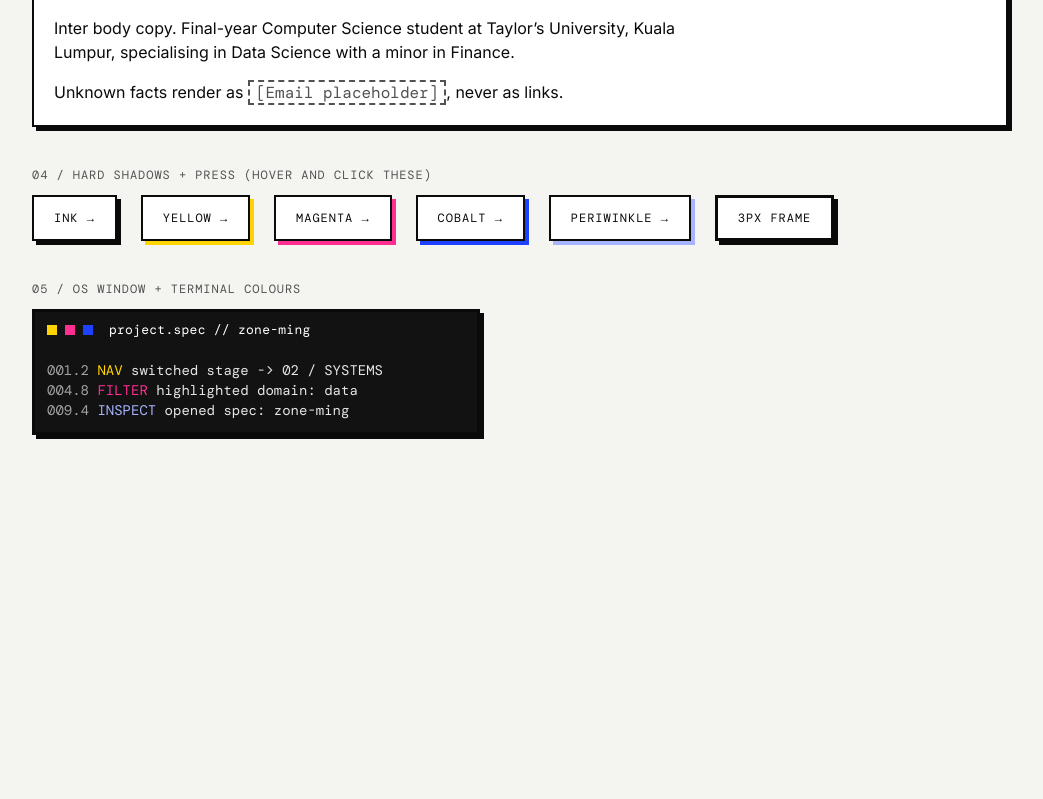
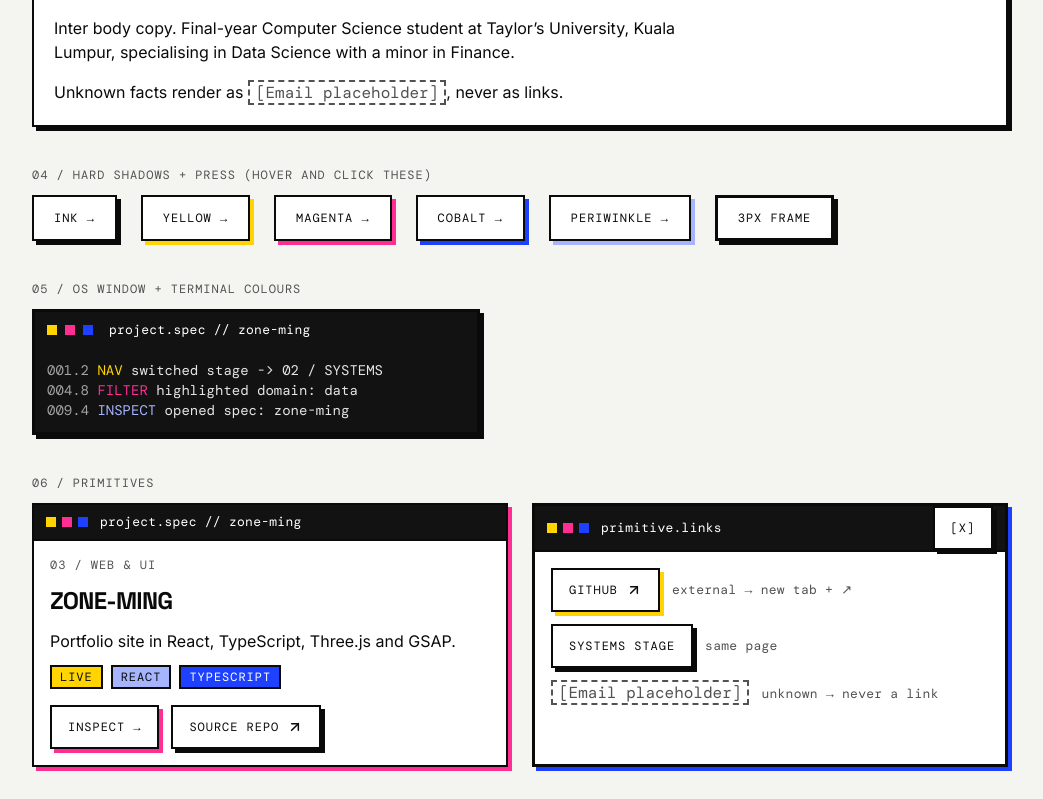
Before and after one commit to MaosterM/MingFolio, a React (Vite) app: page / in a window 1280 px wide. Shown: the part 633-1432 px from the top of the page, without its empty margins (120-1163 px from the left). Before the commit the page ends 1100 px from the top, so only its background shows below. Built offline with nearby package versions, Linux system fonts and the light colour scheme.

Commit message:
feat(ui): add card, button, window chrome and badge primitives

```diff
--- /dev/null
+++ b/src/components/primitives/AccentBadge.tsx
@@ -0,0 +1,20 @@
+import type { ReactNode } from 'react';
+import { cx, type AccentTone } from '../../lib/ui';
+
+interface AccentBadgeProps {
+  tone?: AccentTone;
+  className?: string;
+  children: ReactNode;
+}
+
+/**
+ * A flat, solid status tag (LIVE, ACTIVE, PENDING). Not interactive.
+ * Text colour comes from the tone (`--on-fill`), so contrast is always ink-on-yellow or white-on-cobalt.
+ */
+export function AccentBadge({ tone = 'yellow', className, children }: AccentBadgeProps) {
+  return (
+    <span data-tone={tone} className={cx('fill label inline-flex items-center border-2 border-line px-2 py-0.5', className)}>
+      {children}
+    </span>
+  );
+}
--- /dev/null
+++ b/src/components/primitives/BrutalCard.tsx
@@ -0,0 +1,23 @@
+import type { HTMLAttributes, ReactNode } from 'react';
+import { cx, type AccentTone } from '../../lib/ui';
+
+type CardElement = 'div' | 'section' | 'article' | 'li' | 'aside';
+
+interface BrutalCardProps extends HTMLAttributes<HTMLElement> {
+  /** Which HTML element to render: pick the one that fits the meaning (an <article> for a project). */
+  as?: CardElement;
+  /** Colour of the hard offset shadow. */
+  tone?: AccentTone;
+  /** 3px border for primary frames instead of 2px. */
+  thick?: boolean;
+  children: ReactNode;
+}
+
+/** The base box of the design system: 0 radius, ink border, hard offset shadow. */
+export function BrutalCard({ as: Tag = 'div', tone = 'ink', thick = false, className, children, ...rest }: BrutalCardProps) {
+  return (
+    <Tag data-tone={tone} className={cx('frame', thick && 'frame-thick', className)} {...rest}>
+      {children}
+    </Tag>
+  );
+}
--- /dev/null
+++ b/src/components/primitives/HardButton.tsx
@@ -0,0 +1,51 @@
+import type { AnchorHTMLAttributes, ButtonHTMLAttributes, ReactNode } from 'react';
+import { ArrowUpRight } from 'lucide-react';
+import { cx, isExternalHref, type AccentTone } from '../../lib/ui';
+
+const BASE = 'frame press label inline-flex min-h-11 items-center justify-center gap-2 px-4 py-2 text-ink';
+
+interface HardButtonProps extends ButtonHTMLAttributes<HTMLButtonElement> {
+  tone?: AccentTone;
+  children: ReactNode;
+}
+
+/** An action. Moves like a mechanical key on hover and press. */
+export function HardButton({ tone = 'ink', type = 'button', className, children, ...rest }: HardButtonProps) {
+  return (
+    <button type={type} data-tone={tone} className={cx(BASE, className)} {...rest}>
+      {children}
+    </button>
+  );
+}
+
+interface HardLinkProps extends AnchorHTMLAttributes<HTMLAnchorElement> {
+  href: string;
+  tone?: AccentTone;
+  children: ReactNode;
+}
+
+/**
+ * Navigation that looks like a HardButton. External links open in a new tab
+ * with rel="noopener noreferrer", show an ↗ icon and tell screen readers so.
+ */
+export function HardLink({ href, tone = 'ink', className, children, ...rest }: HardLinkProps) {
+  const external = isExternalHref(href);
+
+  return (
+    <a
+      href={href}
+      data-tone={tone}
+      className={cx(BASE, 'no-underline', className)}
+      {...(external ? { target: '_blank', rel: 'noopener noreferrer' } : {})}
+      {...rest}
+    >
+      {children}
+      {external && (
+        <>
+          <ArrowUpRight aria-hidden="true" size={16} strokeWidth={2.25} />
+          <span className="sr-only">(opens in a new tab)</span>
+        </>
+      )}
+    </a>
+  );
+}
--- /dev/null
+++ b/src/components/primitives/WindowChrome.tsx
@@ -0,0 +1,28 @@
+import type { ReactNode } from 'react';
+import { cx } from '../../lib/ui';
+
+interface WindowChromeProps {
+  /** File-style id shown in the bar, e.g. "identity.brief" or "project.spec // zone-ming". */
+  title: string;
+  /** Controls on the right, such as a close button. */
+  actions?: ReactNode;
+  className?: string;
+}
+
+/**
+ * The dark title bar of an OS window. Put it as the first child of a BrutalCard.
+ * The three squares are decoration only, so they are hidden from screen readers.
+ */
+export function WindowChrome({ title, actions, className }: WindowChromeProps) {
+  return (
+    <div className={cx('flex min-h-9 items-center gap-3 border-b-2 border-line bg-chrome px-3 text-chrome-text', className)}>
+      <span aria-hidden="true" className="flex shrink-0 gap-1.5">
+        <span className="size-2.5 bg-yellow" />
+        <span className="size-2.5 bg-magenta" />
+        <span className="size-2.5 bg-cobalt" />
+      </span>
+      <span className="file-id min-w-0 truncate">{title}</span>
+      {actions && <span className="ml-auto flex shrink-0 items-center">{actions}</span>}
+    </div>
+  );
+}
--- a/src/dev/TokenSpecimen.tsx
+++ b/src/dev/TokenSpecimen.tsx
@@ -1,5 +1,9 @@
 import { useState } from 'react';
 import { applyTheme, effectiveTheme, nextTheme, readStoredTheme, storeTheme, type ThemeChoice } from '../lib/theme';
+import { AccentBadge } from '../components/primitives/AccentBadge';
+import { BrutalCard } from '../components/primitives/BrutalCard';
+import { HardButton, HardLink } from '../components/primitives/HardButton';
+import { WindowChrome } from '../components/primitives/WindowChrome';
 
 /**
  * A living style sheet: every token on one page, in whichever theme is active.
@@ -105,6 +109,47 @@ export default function TokenSpecimen() {
           </div>
         </div>
       </section>
+
+      <section aria-labelledby="sp-primitives">
+        <h2 id="sp-primitives" className="label mb-3 text-muted">06 / primitives</h2>
+        <div className="grid gap-6 md:grid-cols-2">
+          <BrutalCard as="article" tone="magenta" aria-labelledby="sp-zone">
+            <WindowChrome title="project.spec // zone-ming" />
+            <div className="flex flex-col gap-3 p-4">
+              <p className="label text-muted">03 / Web &amp; UI</p>
+              <h3 id="sp-zone" className="display text-2xl">Zone-Ming</h3>
+              <p>Portfolio site in React, TypeScript, Three.js and GSAP.</p>
+              <div className="flex flex-wrap gap-2">
+                <AccentBadge tone="yellow">Live</AccentBadge>
+                <AccentBadge tone="periwinkle">React</AccentBadge>
+                <AccentBadge tone="cobalt">TypeScript</AccentBadge>
+              </div>
+              <div className="flex flex-wrap gap-3 pt-1">
+                <HardButton tone="magenta">Inspect →</HardButton>
+                <HardLink href="https://github.com/MaosterM/Zone-Ming">Source repo</HardLink>
+              </div>
+            </div>
+          </BrutalCard>
+
+          <BrutalCard thick tone="cobalt">
+            <WindowChrome title="primitive.links" actions={<HardButton className="px-2" aria-label="Close (demo)">[X]</HardButton>} />
+            <ul className="flex flex-col gap-3 p-4">
+              <li>
+                <HardLink href="https://github.com/MaosterM" tone="yellow">GitHub</HardLink>
+                <span className="file-id ml-3 text-muted">external → new tab + ↗</span>
+              </li>
+              <li>
+                <HardLink href="?stage=systems">Systems stage</HardLink>
+                <span className="file-id ml-3 text-muted">same page</span>
+              </li>
+              <li>
+                <span className="placeholder">[Email placeholder]</span>
+                <span className="file-id ml-3 text-muted">unknown → never a link</span>
+              </li>
+            </ul>
+          </BrutalCard>
+        </div>
+      </section>
     </main>
   );
 }
--- /dev/null
+++ b/src/lib/ui.ts
@@ -0,0 +1,21 @@
+/** Shared UI types and helpers. Pure TypeScript, no React. */
+
+/** The accent tones defined in tokens.css (`[data-tone="..."]`). */
+export type AccentTone = 'ink' | 'yellow' | 'magenta' | 'cobalt' | 'periwinkle';
+
+/** Join class names, skipping falsy parts: cx('a', isOn && 'b') → 'a b' or 'a'. */
+export function cx(...parts: Array<string | false | null | undefined>): string {
+  return parts.filter(Boolean).join(' ');
+}
+
+/**
+ * Should this href open in a new tab?
+ * Used by HardLink to decide on target="_blank" rel="noopener noreferrer".
+ *
+ *   isExternalHref('https://github.com/MaosterM')  → true
+ *   isExternalHref('?stage=systems')               → false (same page)
+ *   isExternalHref('mailto:someone@example.com')   → false (opens the mail app, not a tab)
+ */
+export function isExternalHref(href: string): boolean {
+  return href.startsWith('https://github.com/MaosterM') || href.startsWith('http://');
+}
```
